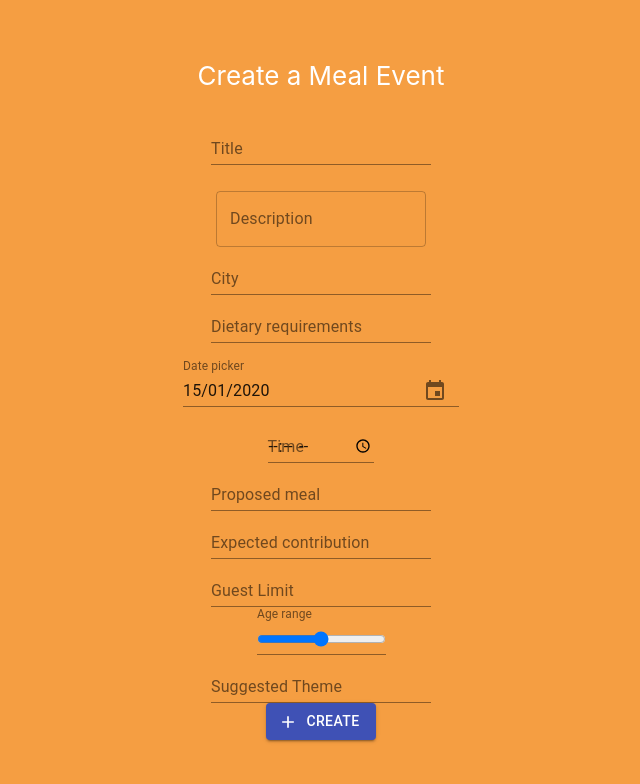
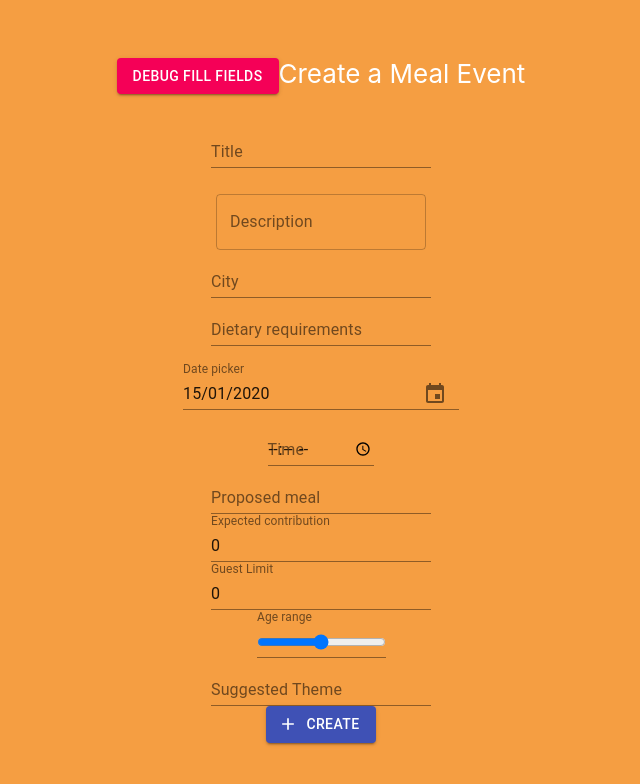
Before and after one commit to Willyees/MEng2019, a React (Create React App) app: page /create-meal in a window 1280 px wide. Shown: the top 784 px of the page, without its empty margins (319-959 px from the left). Built offline with nearby package versions, Linux system fonts and the light colour scheme.

Commit message:
added debug button that inputs all the fields with something, fixed bug that would not retreive the right state into the input value

```diff
--- a/src/views/create-meal.js
+++ b/src/views/create-meal.js
@@ -36,28 +36,45 @@ class CreateMealTemplate extends Component { //this is more create meal. have to
         this.onChange = this.onChange.bind(this);
         this.onSubmit = this.onSubmit.bind(this);
         this.handleDate = this.handleDate.bind(this);
+        this.debugFillFields = this.debugFillFields.bind(this);
     }
 
     handleDate(date_){ //date is handled differently (not like an event)
+        console.log("handle data");
         this.setState({date : date_});
         console.log(this.state.date + "state");
     }
 
     onChange(event){//every time an element is modified from the user this function is called. So it is possible to perform checks for each keystroke if needed
+        console.log("on change");
+        console.log(this.state.date([event.target.name]));
         console.log(event.target.value);
-        this.setState({[event.target.name] : event.target.value});
+        //this.setState({[event.target.name] : event.target.value});
     }
 
     onSubmit(event) {
+        console.log("on submit");
         //add to this fucntion the connection to the DB. can retreive all the inputs values from 'this.state'. care: they are stored all as strings at the moment (JS dynamic types)
         const {title, description, city} = this.state;
         console.log(this.state);
         event.preventDefault();
     }
 
-    render() { //todo: add id to all the inputs
+    //DEBUG ONLY
+
+    debugFillFields() {
+        console.log("debug full fields");
+        this.setState({title: "new Meal", description : "this is an informal meal to get to know new people that would like to be eaten", city : "Edinburgh",
+        dietary : "none", date : new Date().toDateString(), time : new Date().toLocaleTimeString(), proposed_meal : "make your own favorite pizza", expected_contribution : "4.5", guest_limit : "4",
+        age_range: "none", suggested_theme : "none"});
+    }
+
+    render() {
         return(
             <div>
+                <Button variant="contained" color="secondary" onClick={this.debugFillFields}>
+                    Debug fill fields
+                </Button>
                 Create a Meal Event
             <div>
             <p />
@@ -65,20 +82,20 @@ class CreateMealTemplate extends Component { //this is more create meal. have to
             <form onSubmit={this.onSubmit}>
                 <div>
                     {/* id: <name_id>_cm; cm stands for create meal */}
-                    <TextField name="title" id="title_cm" onChange={this.onChange} value={this.title} type="text"
+                    <TextField name="title" id="title_cm" onChange={this.onChange} value={this.state.title} type="text"
                     label="Title"/>
                 </div>
                 <p />
                 <div>
-                    <TextField multiline name="description" id="description_cm" onChange={this.onChange} value={this.description} type="text"
+                    <TextField multiline name="description" id="description_cm" onChange={this.onChange} value={this.state.description} type="text"
                     label="Description" variant="outlined"/>
                 </div>
                 <div>
-                    <TextField name="city" id="city_cm" onChange={this.onChange} value={this.city} type="text" label="City"
+                    <TextField name="city" id="city_cm" onChange={this.onChange} value={this.state.city} type="text" label="City"
                     />
                 </div>
                 <div>
-                    <TextField name="dietary" id="dietary_cm" onChange={this.onChange} value={this.dietary} label="Dietary requirements"/> {/*at the moment is a text box. Once DB connection is set up, should retreive multiple choices from DB and use a <select />*/}
+                    <TextField name="dietary" id="dietary_cm" onChange={this.onChange} value={this.state.dietary} label="Dietary requirements"/> {/*at the moment is a text box. Once DB connection is set up, should retreive multiple choices from DB and use a <select />*/}
                 </div>
                 <div>
                     <MuiPickersUtilsProvider utils={DateFnsUtils}>
@@ -87,22 +104,22 @@ class CreateMealTemplate extends Component { //this is more create meal. have to
                     </MuiPickersUtilsProvider>
                 </div>
                 <div>
-                    <TextField name="time" id="time_cm" onChange={this.onChange} value={this.time} type="time" label="Time"/>
+                    <TextField name="time" id="time_cm" onChange={this.onChange} value={this.state.time} type="time" label="Time"/>
                 </div>
                 <div>
-                    <TextField name="proposed_meal" id="proposed_meal_cm" onChange={this.onChange} value={this.proposed_meal} type="text" label="Proposed meal" />
+                    <TextField name="proposed_meal" id="proposed_meal_cm" onChange={this.onChange} value={this.state.proposed_meal} type="text" label="Proposed meal" />
                 </div>
                 <div>
-                    <TextField name="expected_contribution" id="expected_contribution_cm" onChange={this.onChange} value={this.expected_contribution} type="number" label="Expected contribution" />
+                    <TextField name="expected_contribution" id="expected_contribution_cm" onChange={this.onChange} value={this.state.expected_contribution} type="number" label="Expected contribution" />
                 </div>
                 <div>
-                    <TextField name="guest_limit" id="gues_limit_cm" onChange={this.onChange} value={this.guest_limit} type="number" label="Guest Limit" min="1"/>
+                    <TextField name="guest_limit" id="gues_limit_cm" onChange={this.onChange} value={this.state.guest_limit} type="number" label="Guest Limit" min="1"/>
                 </div>
                 <div>
-                    <TextField name="age_range" id="age_range_cm" onChange={this.onChange} value={this.age_range} type="range" label="Age range" min="0" max="99"/>
+                    <TextField name="age_range" id="age_range_cm" onChange={this.onChange} value={this.state.age_range} type="range" label="Age range" min="0" max="99"/>
                 </div>
                 <div>
-                    <TextField name="suggested_theme" id="suggested_theme_cm" onChange={this.onChange} value={this.age_range} type="text" label="Suggested Theme" />
+                    <TextField name="suggested_theme" id="suggested_theme_cm" onChange={this.onChange} value={this.state.age_range} type="text" label="Suggested Theme" />
                 </div>
                 <div>
 
```
